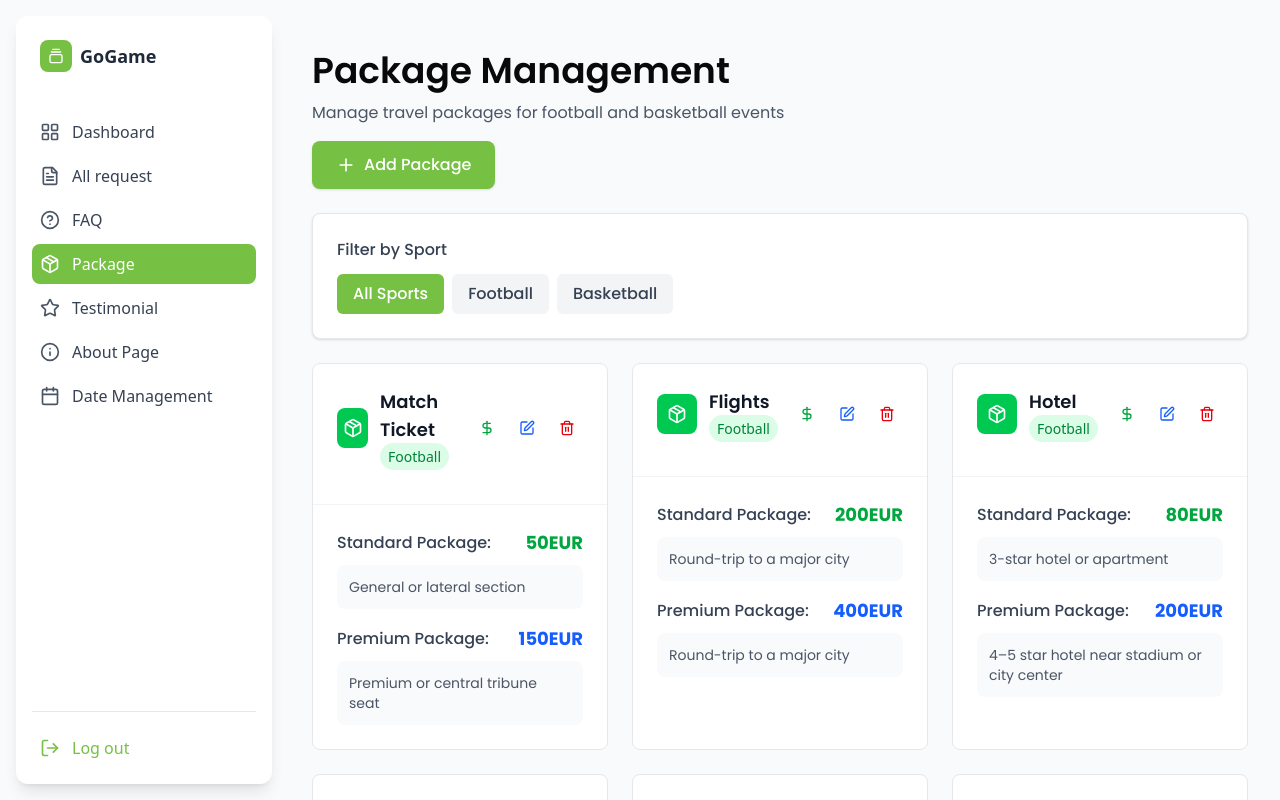
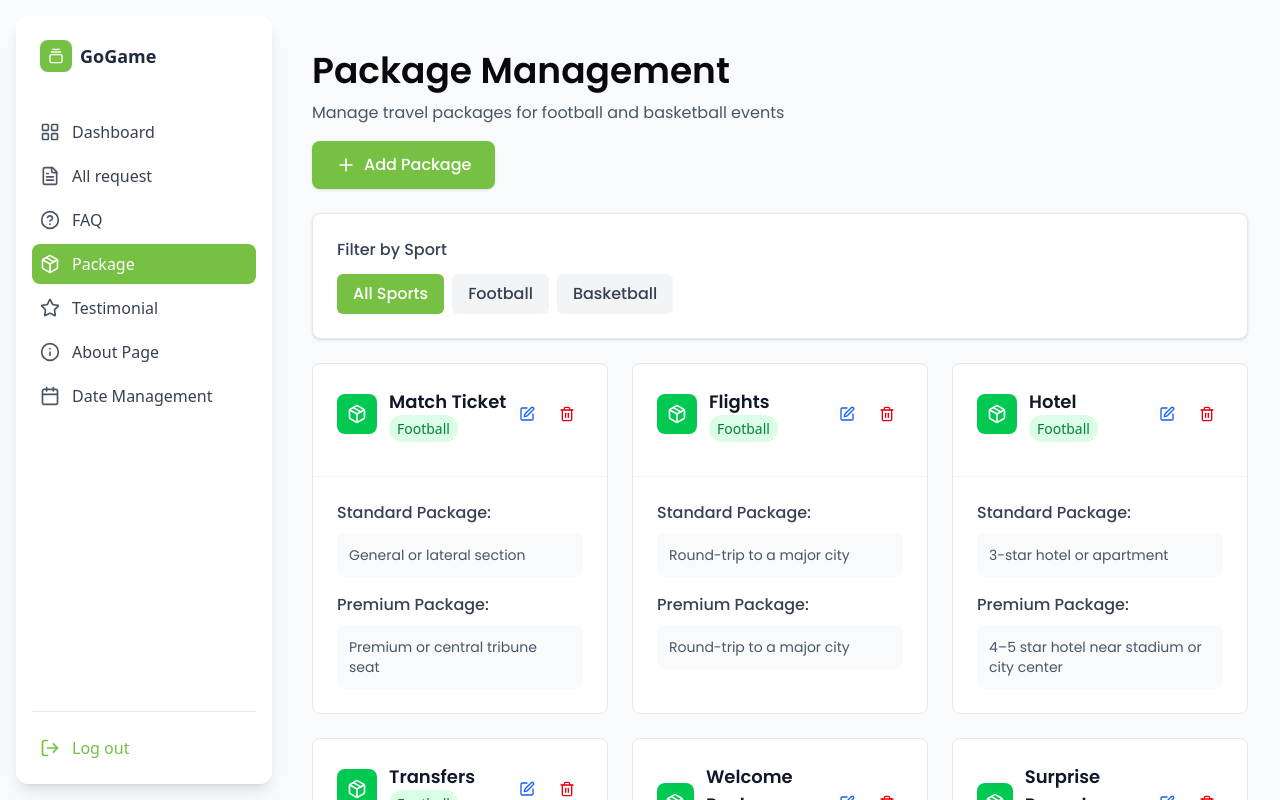
Before and after one commit to backbencherstudio/gogamee, a Next.js app: page /dashboard/package in a window 1280 px wide. Shown: the top 800 px of the page. Built offline with nearby package versions, Linux system fonts and the light colour scheme; sample sign-in values are in the browser's storage.

Commit message:
Dashboard package page design updated and now only starting price is editable

```diff
--- a/app/(admin)/dashboard/package/components/PackageManagement.tsx
+++ b/app/(admin)/dashboard/package/components/PackageManagement.tsx
@@ -168,6 +168,8 @@ export default function PackageManagement({
 
                   {/* Action Buttons */}
                   <div className="flex gap-2">
+                    {/* Only show price edit button for Starting Price packages */}
+                    {pkg.category === 'Starting Price' && (
                       <button
                         onClick={() => setEditingPriceId(pkg.id)}
                         className="p-2 text-green-600 hover:bg-green-50 rounded-lg transition-colors duration-200"
@@ -175,6 +177,7 @@ export default function PackageManagement({
                       >
                         <DollarSign className="w-4 h-4" />
                       </button>
+                    )}
                     <button
                       onClick={() => setEditingPackageId(pkg.id)}
                       className="p-2 text-blue-600 hover:bg-blue-50 rounded-lg transition-colors duration-200"
@@ -198,7 +201,8 @@ export default function PackageManagement({
                 <div>
                   <div className="flex items-center justify-between mb-2">
                     <h4 className="font-medium text-gray-700 font-['Poppins']">Standard Package:</h4>
-                    {pkg.standardPrice && (
+                    {/* Only show price for Starting Price packages */}
+                    {pkg.category === 'Starting Price' && pkg.standardPrice && (
                       <span className="text-lg font-bold text-green-600 font-['Poppins']">
                         {pkg.standardPrice}{pkg.currency || '€'}
                       </span>
@@ -210,7 +214,8 @@ export default function PackageManagement({
                 <div>
                   <div className="flex items-center justify-between mb-2">
                     <h4 className="font-medium text-gray-700 font-['Poppins']">Premium Package:</h4>
-                    {pkg.premiumPrice && (
+                    {/* Only show price for Starting Price packages */}
+                    {pkg.category === 'Starting Price' && pkg.premiumPrice && (
                       <span className="text-lg font-bold text-blue-600 font-['Poppins']">
                         {pkg.premiumPrice}{pkg.currency || '€'}
                       </span>
@@ -295,6 +300,7 @@ export default function PackageManagement({
                     initialData={initial}
                     submitLabel="Save Changes"
                     showSport={false}
+                    showPrices={pkg.category === 'Starting Price'}
                     onSubmit={handleUpdatePackage}
                     onCancel={() => setEditingPackageId(null)}
                   />
--- a/app/(admin)/dashboard/package/components/addpackage.tsx
+++ b/app/(admin)/dashboard/package/components/addpackage.tsx
@@ -18,9 +18,10 @@ interface AddPackageProps {
   initialData?: PackageData;
   submitLabel?: string;
   showSport?: boolean;
+  showPrices?: boolean;
 }
 
-export default function AddPackage({ onSubmit, onCancel, initialData, submitLabel, showSport }: AddPackageProps) {
+export default function AddPackage({ onSubmit, onCancel, initialData, submitLabel, showSport, showPrices }: AddPackageProps) {
   const [formData, setFormData] = useState<PackageData>(
     initialData || {
       sport: 'football',
@@ -156,6 +157,9 @@ export default function AddPackage({ onSubmit, onCancel, initialData, submitLabe
         )}
       </div>
 
+      {/* Price fields - only show for Starting Price packages */}
+      {(showPrices !== false && formData.category === 'Starting Price') && (
+        <>
           {/* Currency Selection */}
           <div>
             <label className="block text-sm font-medium text-gray-700 mb-2 font-['Poppins']">
@@ -225,6 +229,8 @@ export default function AddPackage({ onSubmit, onCancel, initialData, submitLabe
               <p className="mt-1 text-sm text-red-600 font-['Poppins']">{errors.premiumPrice}</p>
             )}
           </div>
+        </>
+      )}
 
       {/* Form Actions */}
       <div className="flex gap-3 justify-end pt-4 border-t border-gray-200">
```
Lines whose indentation alone changed are shown as unchanged.
